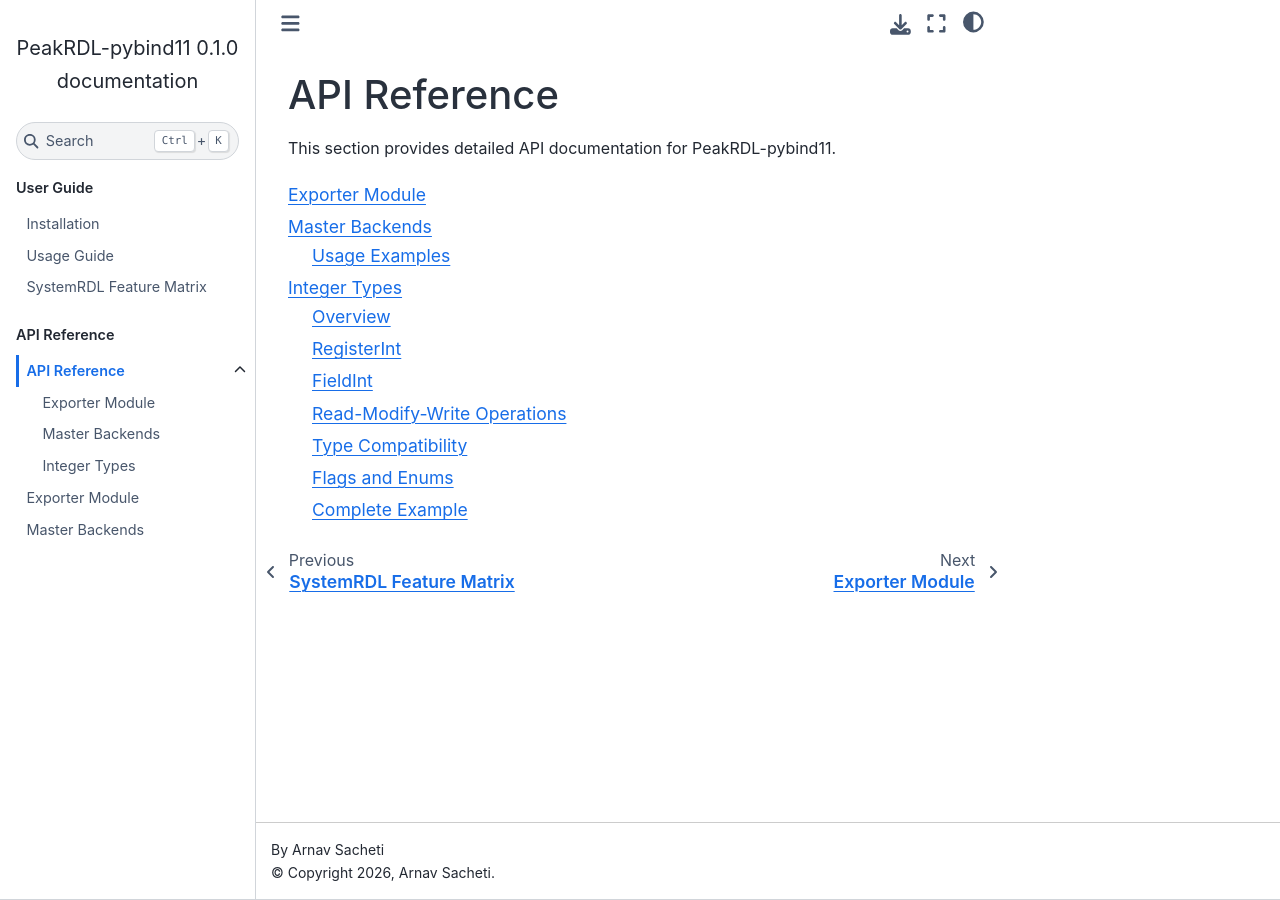
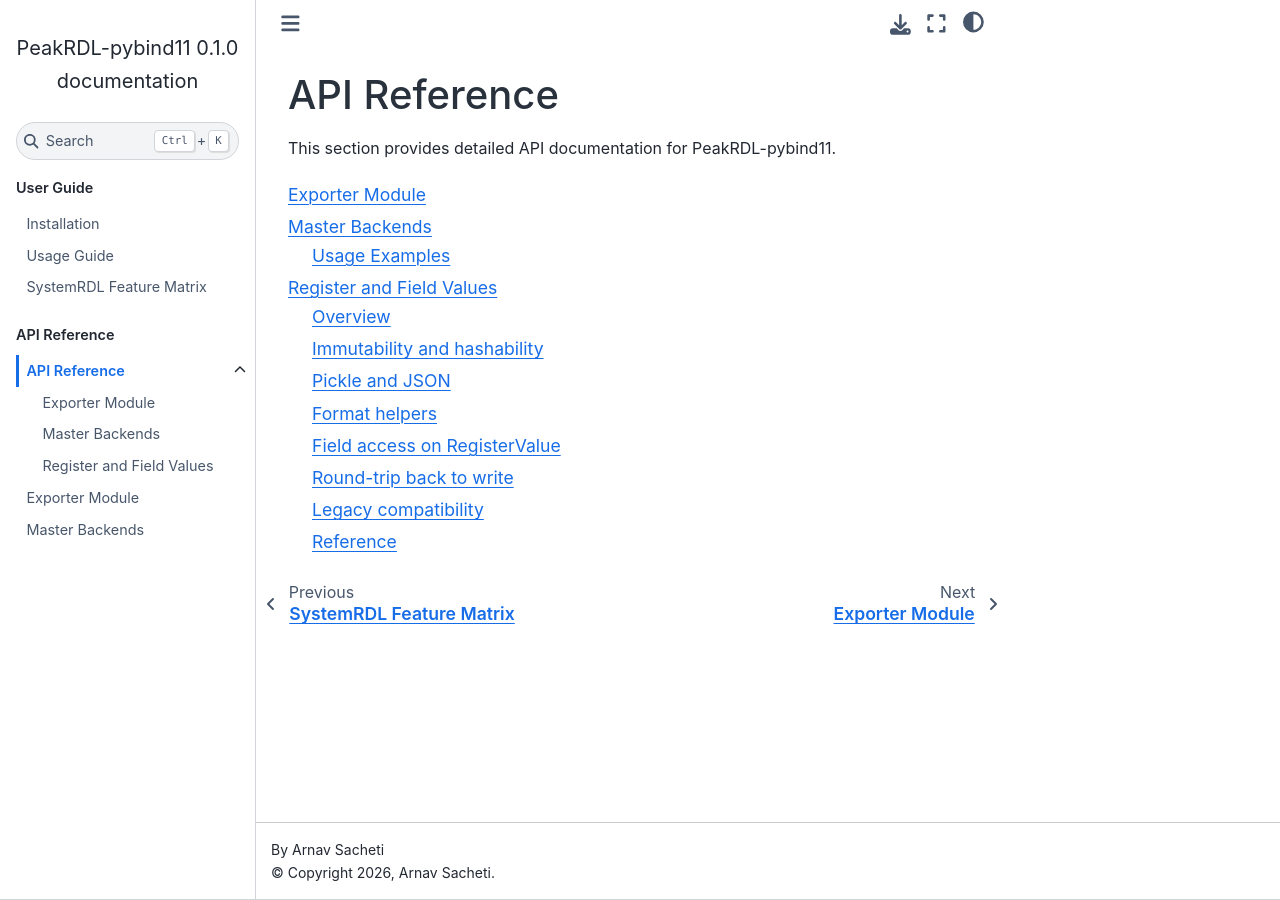
Before and after one commit to arnavsacheti/PeakRDL-pybind11, a Sphinx documentation site: the page built from docs/api.rst, in a window 1280 px wide. Built offline with Sphinx 7.4.7 and the Sphinx Book theme 1.1.4, drawn with Linux system fonts in a browser that asks for light colours; part of the change alters nothing that is shown.

Commit message:
docs(api): rewrite int_types.rst as RegisterValue/FieldValue
Realign the int_types reference page with the IDEAL_API_SKETCH:
RegisterValue/FieldValue are the canonical names for read() return
values, with RegisterInt/FieldInt kept as legacy aliases. The page now
covers immutability and hashability, pickle/JSON round-trips, format
helpers (hex/bin/table), field access on RegisterValue, round-trip back
to write(), and a brief legacy-name note instead of autodocing the
legacy classes here. Reference autodocs target the canonical classes;
the resulting build warning is expected until the classes ship.

Co-Authored-By: Claude Opus 4.7 (1M context) <noreply@anthropic.com>

```diff
--- a/docs/api/int_types.rst
+++ b/docs/api/int_types.rst
@@ -1,282 +1,162 @@
-Integer Types
-=============
+Register and Field Values
+=========================
 
-PeakRDL-pybind11 provides enhanced integer types that preserve metadata about register fields and positions.
+PeakRDL-pybind11 returns typed value wrappers from ``read()`` calls — not bare
+``int`` objects. ``RegisterValue`` carries the whole-register decode along with
+field metadata. ``FieldValue`` is a single-field value, decoded as an
+``IntEnum`` member or ``bool`` where the RDL says it should be.
 
 Overview
 --------
 
-When reading from generated register maps, ``read()`` methods return ``RegisterInt`` or ``FieldInt`` objects
-instead of plain Python integers. These enhanced types:
+A node (``Reg`` or ``Field``) is a *descriptor*. It produces a *value* by being
+read. Values are int-compatible wrappers that print well, compare to enums,
+and round-trip cleanly back into writes:
 
-* Inherit from Python's ``int``, so they work anywhere an integer does
-* Preserve position and width metadata
-* Support all integer operations (comparison, arithmetic, etc.)
-* Enable smart read-modify-write operations
+* ``RegisterValue`` — returned by ``reg.read()``. Holds the whole register
+  word plus per-field decode information. Field access by attribute or by
+  ``__getitem__`` returns ``FieldValue`` instances.
+* ``FieldValue`` — returned by ``field.read()``. A single field, narrowed to
+  the field's bit range. When the field has ``encode = SomeEnum``, the value
+  is the matching ``IntEnum`` member; for a 1-bit field, it is ``bool``-like.
 
-RegisterInt
------------
+Both behave like ``int`` for arithmetic and comparison, so existing code that
+expects integers keeps working. The richer surface — formatting, decode,
+field access, replacement — is layered on top.
 
-.. autoclass:: peakrdl_pybind11.RegisterInt
+.. code-block:: python
+
+   v = soc.uart.control.read()
+   print(v)
+   # UartControl(0x00000022)
+   #   enable[0]    = 1
+   #   baudrate[3:1]= BaudRate.BAUD_19200  (1)
+   #   parity[5:4]  = Parity.NONE          (0)
+
+Immutability and hashability
+----------------------------
+
+``RegisterValue`` and ``FieldValue`` are **immutable and hashable**. Once a
+read returns a value, that value cannot mutate — there is no attribute
+assignment, no in-place op, no aliasing surprise. Both are safe to use as
+``dict`` keys or ``set`` members, which makes them suitable for snapshots,
+coverage maps, and golden-state comparisons.
+
+Mutation is performed by *replacement*. ``v.replace(**fields)`` returns a new
+``RegisterValue`` with the named fields overwritten and every other field
+left untouched:
+
+.. code-block:: python
+
+   v  = soc.uart.control.read()       # RegisterValue(0x22)
+   v2 = v.replace(enable=0)           # new RegisterValue(0x20); v unchanged
+   v == v2                            # False; both still hashable
+
+   seen = {}
+   seen[v] = "before"                 # immutable & hashable → safe dict key
+   seen[v2] = "after"
+
+The cost is one allocation per read. The benefit is that no stale handle ever
+silently changes underneath you.
+
+Pickle and JSON
+---------------
+
+Both value types are picklable and JSON-serializable. They round-trip across
+process boundaries — useful for distributed test harnesses, CI artefacts, and
+``snapshot()`` blobs that need to survive a worker restart.
+
+.. code-block:: python
+
+   import pickle, json
+
+   v = soc.uart.control.read()
+
+   # Pickle round-trip
+   blob = pickle.dumps(v)
+   v2   = pickle.loads(blob)
+   assert v == v2
+
+   # JSON round-trip
+   payload = json.dumps(v.to_json())
+   v3      = RegisterValue.from_json(json.loads(payload))
+   assert v == v3
+
+The JSON form preserves the integer value and enough metadata to reconstruct
+the decoded view (field names, widths, encodings).
+
+Format helpers
+--------------
+
+Users always want to format a register value four different ways. The helpers
+are short, predictable, and live on the value itself:
+
+.. code-block:: python
+
+   v.hex()                       # "0x00000022"
+   v.hex(group=4)                # "0x0000_0022"
+   v.bin()                       # "0b00000000_00000000_00000000_00100010"
+   v.bin(group=8, fields=True)   # annotates groups with field boundaries
+   print(reg, fmt="bin")          # alt-format on the live read
+   soc.uart.control.read().table()   # ASCII table of fields, ready for logs
+
+``v.table()`` is what you paste into a bug report — a compact, monospaced
+field-by-field view that survives copy-paste.
+
+Field access on RegisterValue
+-----------------------------
+
+A ``RegisterValue`` exposes its fields by attribute and by name:
+
+.. code-block:: python
+
+   v = soc.uart.control.read()
+
+   v == 0x22                     # True — RegisterValue is int-compatible
+   v.enable                      # 1 (FieldValue, 1-bit → bool-like)
+   v["enable"]                   # same as above, by name
+   v.baudrate                    # <BaudRate.BAUD_19200: 1>
+   v.replace(enable=0)           # → new RegisterValue with enable=0
+
+Comparisons against bare ints, against enum members, and against other
+``RegisterValue`` instances all do the right thing. Field access never hits
+the bus — the read already happened, and ``RegisterValue`` is just the
+decoded snapshot.
+
+Round-trip back to write
+------------------------
+
+Because ``RegisterValue`` is int-compatible and carries the decoded fields,
+it round-trips into ``write()`` without ceremony:
+
+.. code-block:: python
+
+   v = soc.uart.control.read()
+   # ... some logic ...
+   soc.uart.control.write(v)              # raw write of the same word
+   soc.uart.control.write(v.replace(enable=0))   # write the replaced value
+
+Pair this with ``modify(**fields)`` (the canonical RMW) for cases where you
+want a single read-modify-write rather than a separate read and write.
+
+Legacy compatibility
+--------------------
+
+The names ``RegisterInt`` and ``FieldInt`` are the **legacy** spellings of
+these types. ``RegisterValue`` and ``FieldValue`` are the canonical names
+going forward. New code should use the canonical names; the legacy names
+remain importable for backward compatibility but are not documented here —
+their reference lives elsewhere in the API documentation.
+
+Reference
+---------
+
+.. autoclass:: peakrdl_pybind11.RegisterValue
    :members:
    :inherited-members:
    :special-members: __new__
 
-A ``RegisterInt`` represents a complete register value with metadata about its fields.
-
-**Example:**
-
-.. code-block:: python
-
-   from peakrdl_pybind11 import RegisterInt
-
-   # Create a RegisterInt with fields
-   reg = RegisterInt(
-       0xABCD,
-       offset=0x1000,
-       width=4,
-       fields={
-           'enable': (0, 1),      # bit 0, width 1
-           'mode': (1, 3),        # bits 3:1, width 3
-           'data': (8, 8),        # bits 15:8, width 8
-       }
-   )
-
-   # Use as a regular integer
-   print(f"Register value: {int(reg):#x}")  # 0xabcd
-
-   # Access metadata
-   print(f"Offset: {reg.offset:#x}")  # 0x1000
-   print(f"Width: {reg.width} bytes")  # 4
-
-   # Access fields (returns FieldInt objects)
-   print(f"Enable: {reg.enable}")      # 1
-   print(f"Mode: {reg.mode}")          # 6
-   print(f"Data: {reg.data:#x}")       # 0xab
-
-**With Generated Code:**
-
-.. code-block:: python
-
-   # Read returns RegisterInt
-   reg_value = soc.control.read()
-
-   # Access fields directly from the returned value
-   if reg_value.enable == 1:
-       print(f"Mode is {reg_value.mode}")
-
-
-FieldInt
---------
-
-.. autoclass:: peakrdl_pybind11.FieldInt
+.. autoclass:: peakrdl_pybind11.FieldValue
    :members:
    :inherited-members:
    :special-members: __new__
-
-A ``FieldInt`` represents a field value with metadata about its position within a register.
-
-**Example:**
-
-.. code-block:: python
-
-   from peakrdl_pybind11 import FieldInt
-
-   # Create a FieldInt for a 3-bit field at bits 3:1
-   field = FieldInt(5, lsb=1, width=3, offset=0x1000)
-
-   # Use as a regular integer
-   print(f"Field value: {int(field)}")  # 5
-
-   # Access metadata
-   print(f"LSB: {field.lsb}")          # 1
-   print(f"MSB: {field.msb}")          # 3
-   print(f"Width: {field.width} bits") # 3
-   print(f"Mask: {field.mask:#x}")     # 0xe
-
-**With Generated Code:**
-
-.. code-block:: python
-
-   # Read field returns FieldInt
-   enable_val = soc.control.enable.read()
-
-   # Check field properties
-   print(f"Enable at bit {enable_val.lsb}")
-
-
-Read-Modify-Write Operations
-----------------------------
-
-One of the key features of ``FieldInt`` is automatic read-modify-write when passed to ``write()``:
-
-.. code-block:: python
-
-   # Set initial register value
-   soc.control.write(0x5B)  # enable=1, mode=5, priority=5
-
-   # Create a FieldInt to change only the mode field
-   new_mode = FieldInt(7, lsb=1, width=3, offset=0x0)
-
-   # Write the FieldInt - automatically does RMW!
-   # Only bits 3:1 are modified, enable and priority unchanged
-   soc.control.write(new_mode)
-
-   # Result: enable=1, mode=7, priority=5 (0x5F)
-   result = soc.control.read()
-   assert result.enable == 1      # unchanged
-   assert result.mode == 7        # changed
-   assert result.priority == 5    # unchanged
-
-This is much safer than manually doing read-modify-write:
-
-.. code-block:: python
-
-   # Manual RMW (error-prone):
-   current = soc.control.read()
-   new_value = (current & ~0xE) | ((7 << 1) & 0xE)
-   soc.control.write(new_value)
-
-   # With FieldInt (safe and clear):
-   new_mode = FieldInt(7, lsb=1, width=3, offset=0x0)
-   soc.control.write(new_mode)
-
-
-Type Compatibility
-------------------
-
-Both ``RegisterInt`` and ``FieldInt`` are fully compatible with Python's ``int`` type:
-
-.. code-block:: python
-
-   field = FieldInt(5, lsb=0, width=4, offset=0)
-
-   # Comparison
-   assert field == 5
-   assert field > 3
-   assert field < 10
-
-   # Arithmetic (returns plain int)
-   result = field + 2      # 7 (plain int)
-   result = field * 2      # 10 (plain int)
-
-   # Use anywhere an int is expected
-   value = int(field)      # 5
-   hex_str = f"{field:#x}" # "0x5"
-
-
-Flags and Enums
----------------
-
-PeakRDL-pybind11 can generate enum-style types for registers when you mark them with UDP properties.
-Registers tagged with ``is_flag`` generate ``IntFlag``-compatible classes (named ``<reg>_f``), and
-registers tagged with ``is_enum`` generate ``IntEnum``-compatible classes (named ``<reg>_e``).
-These are also exported as
-``RegisterIntFlag`` and ``RegisterIntEnum`` from the core package. Reads from these registers
-return the generated flag/enum type instead of ``RegisterInt``.
-
-**SystemRDL UDPs:**
-
-.. code-block:: systemrdl
-
-   // Required for CLI users; programmatic callers can instead use
-   // Pybind11Exporter.register_udps(rdlc) to register them all at once.
-   property is_flag      { component = reg;   type = boolean; };
-   property is_enum      { component = reg;   type = boolean; };
-   property flag_disable { component = field; type = string;  };
-   property flag_names   { component = field; type = string;  };
-
-   addrmap example {
-       reg {
-           is_flag = true;
-           field { sw = r; hw = w; } ready[0:0];
-           field { sw = r; hw = w; } error[1:1];
-       } status @ 0x00;
-
-       reg {
-           is_enum = true;
-           field { sw = rw; hw = r; } idle[0:0];
-           field { sw = rw; hw = r; } running[1:1];
-       } mode @ 0x04;
-   };
-
-**Python usage:**
-
-.. code-block:: python
-
-   import example
-   soc = example.create()
-   # ... attach master ...
-
-   # IntFlag operations
-   Flags = example.status_f
-   soc.status.write(Flags.Ready | Flags.Error)
-   if Flags.Ready in soc.status.read():
-       print("Ready")
-
-   # IntEnum operations
-   Mode = example.mode_e
-   soc.mode.write(Mode.Running)
-   if soc.mode.read() == Mode.Idle:
-       print("Idle")
-
-**Member generation rules** (apply to both ``is_flag`` and ``is_enum`` registers):
-
-For each field, every enabled bit position contributes one member with value
-``1 << (field.lsb + i)``. A single-bit field uses the field's name; a width-N
-field defaults to ``{field}_0 .. {field}_{N-1}``. Two field-level UDPs let you
-shape this:
-
-* ``flag_disable`` — comma-separated list of bit indices within the field
-  (``0`` = lsb) to drop. Disabled positions never produce a member, and the
-  remaining members keep their original bit-position index in the default
-  name. Example: a width-4 field with ``flag_disable = "1,3";`` emits
-  ``field_0`` and ``field_2``.
-* ``flag_names`` — comma-separated identifiers, mapped 1:1 to the bits that
-  remain after ``flag_disable``, in ascending order. Trailing positions
-  without a name fall back to ``{field}_{i}``. Providing more names than
-  remaining bits is an error.
-
-Example combining the two on a width-4 field where bits 1 and 3 are unused
-in hardware::
-
-   field {
-       sw = rw; hw = r;
-       flag_disable = "1,3";
-       flag_names    = "low,high";
-   } quad[3:0];
-
-generates ``low = 1`` (bit 0) and ``high = 4`` (bit 2).
-
-
-Complete Example
----------------
-
-.. code-block:: python
-
-   import simple_soc
-   from peakrdl_pybind11.masters import MockMaster
-   from peakrdl_pybind11 import RegisterInt, FieldInt
-
-   # Setup
-   soc = simple_soc.create()
-   master = simple_soc.wrap_master(MockMaster())
-   soc.attach_master(master)
-
-   # Read register (returns RegisterInt)
-   control = soc.control.read()
-   print(f"Control: {control:#x}")
-   print(f"  Enable: {control.enable}")
-   print(f"  Mode: {control.mode}")
-
-   # Read field (returns FieldInt)
-   enable = soc.control.enable.read()
-   print(f"Enable bit at position {enable.lsb}")
-
-   # Write with automatic RMW
-   new_mode = FieldInt(7, lsb=1, width=3, offset=0x0)
-   soc.control.write(new_mode)  # Only changes mode field
-
-   # Write full register
-   soc.control.write(0xAB)
-   soc.control.write(RegisterInt(0xCD, offset=0, width=4))
```
